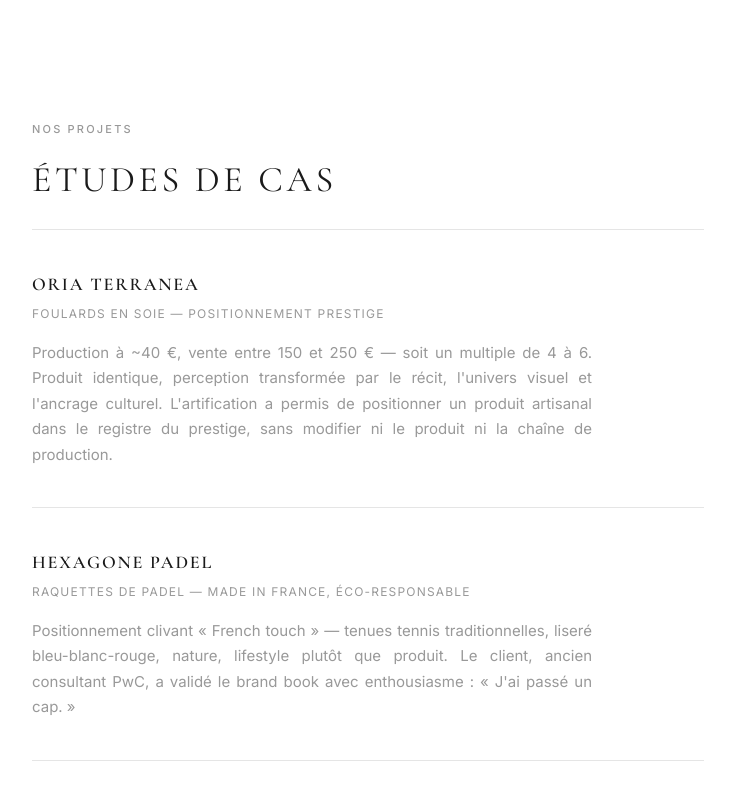
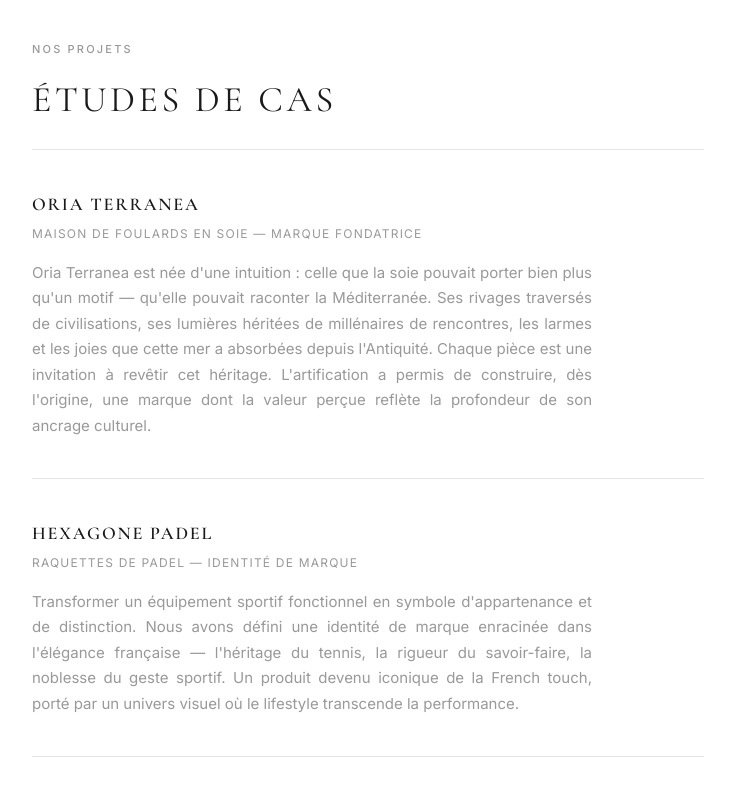
Before and after one commit to JadAchPro/larentia-epuree, a plain HTML site: page expertise.html in a window 1280 px wide. Shown: the part 1872-2672 px from the top of the page, without its empty margins (272-1007 px from the left). Drawn offline with nearby package versions, Linux system fonts and the light colour scheme.

Commit message:
Études de cas: phrasé premium et élégant. Espace titre-contenu réduit

```diff
--- a/css/style.css
+++ b/css/style.css
@@ -302,9 +302,16 @@
 .page-header {
   padding: clamp(90px, 10vw, 110px) var(--pad-x) 0;
   text-align: center;
+  max-width: 800px;
+  margin: 0 auto;
 }
 .page-header .heading--xl {
   margin-bottom: 0;
+}
+
+/* Reduce gap between page header and first section */
+.page-header + .section {
+  padding-top: clamp(32px, 4vw, 48px);
 }
 
 /* --- Phases (Expertise) --- */
--- a/expertise.html
+++ b/expertise.html
@@ -106,14 +106,14 @@
 
         <div class="case-study">
           <h3 class="case-study__title">Oria Terranea</h3>
-          <p class="case-study__type">Foulards en soie — positionnement prestige</p>
-          <p class="case-study__desc">Production à ~40 €, vente entre 150 et 250 € — soit un multiple de 4 à 6. Produit identique, perception transformée par le récit, l'univers visuel et l'ancrage culturel. L'artification a permis de positionner un produit artisanal dans le registre du prestige, sans modifier ni le produit ni la chaîne de production.</p>
+          <p class="case-study__type">Maison de foulards en soie — marque fondatrice</p>
+          <p class="case-study__desc">Oria Terranea est née d'une intuition : celle que la soie pouvait porter bien plus qu'un motif — qu'elle pouvait raconter la Méditerranée. Ses rivages traversés de civilisations, ses lumières héritées de millénaires de rencontres, les larmes et les joies que cette mer a absorbées depuis l'Antiquité. Chaque pièce est une invitation à revêtir cet héritage. L'artification a permis de construire, dès l'origine, une marque dont la valeur perçue reflète la profondeur de son ancrage culturel.</p>
         </div>
 
         <div class="case-study">
           <h3 class="case-study__title">Hexagone Padel</h3>
-          <p class="case-study__type">Raquettes de padel — made in France, éco-responsable</p>
-          <p class="case-study__desc">Positionnement clivant « French touch » — tenues tennis traditionnelles, liseré bleu-blanc-rouge, nature, lifestyle plutôt que produit. Le client, ancien consultant PwC, a validé le brand book avec enthousiasme : « J'ai passé un cap. »</p>
+          <p class="case-study__type">Raquettes de padel — identité de marque</p>
+          <p class="case-study__desc">Transformer un équipement sportif fonctionnel en symbole d'appartenance et de distinction. Nous avons défini une identité de marque enracinée dans l'élégance française — l'héritage du tennis, la rigueur du savoir-faire, la noblesse du geste sportif. Un produit devenu iconique de la French touch, porté par un univers visuel où le lifestyle transcende la performance.</p>
         </div>
 
       </div>
```
